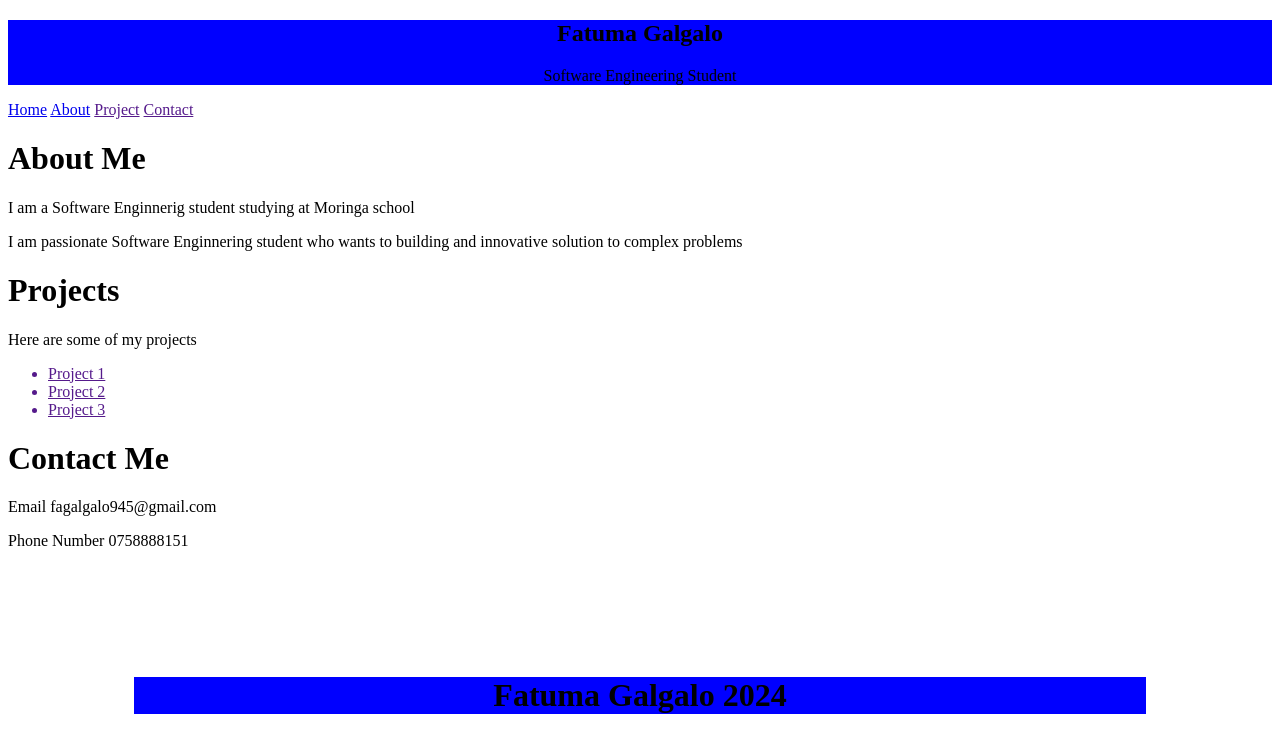
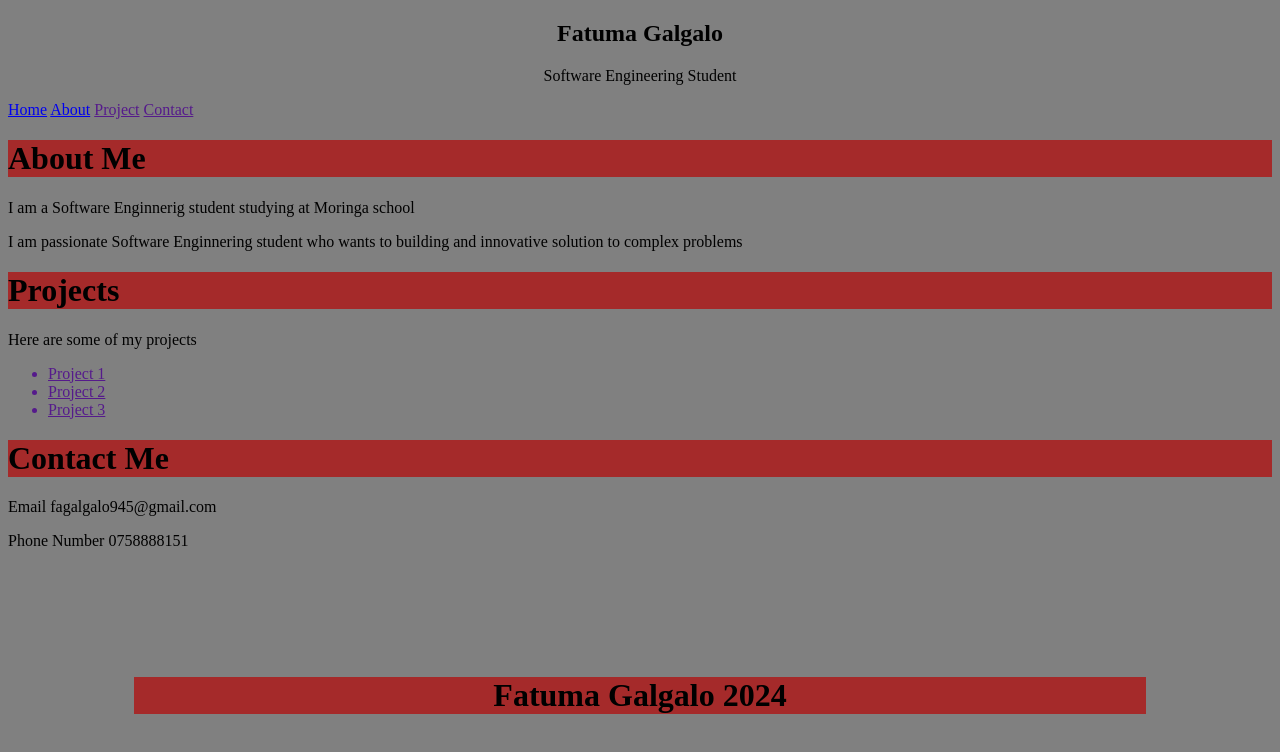
Before and after one commit to fatush254/portfolio, a plain HTML site: page index.html in a window 1280 px wide. Drawn offline with Linux system fonts and the light colour scheme.

Commit message:
initialize commit

```diff
--- a/index.html
+++ b/index.html
@@ -7,7 +7,7 @@
     <link rel="stylesheet" href="">
     <style>
         body{
-          background-color: rgb(255,255,255,0.959)
+          background-color: grey
 
      }
      h1{
@@ -15,9 +15,10 @@
         text-decoration: wavy;
          text: size adjust 30%;
          text-align:left;
+         background-color: brown;
 }
 header{
-    background-color: blue;
+    background-color:grey;
     text-size-adjust: 30%;
     text-align: center;
 }
@@ -35,7 +36,7 @@ header{
 footer{
     color: white;
     text-align: center;
-    background-color: blue;
+    background-color:grey;
     box-sizing: content-box;
     margin: 10%;
 }
```
